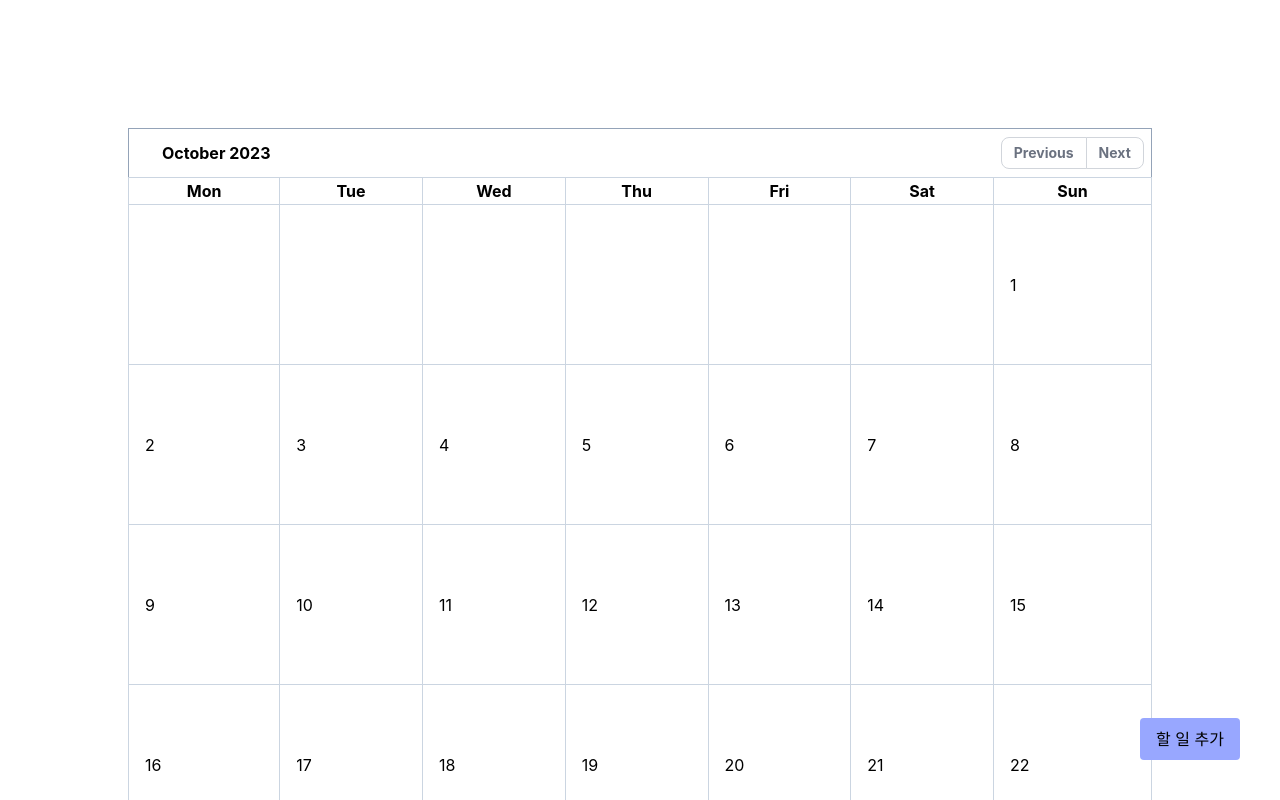
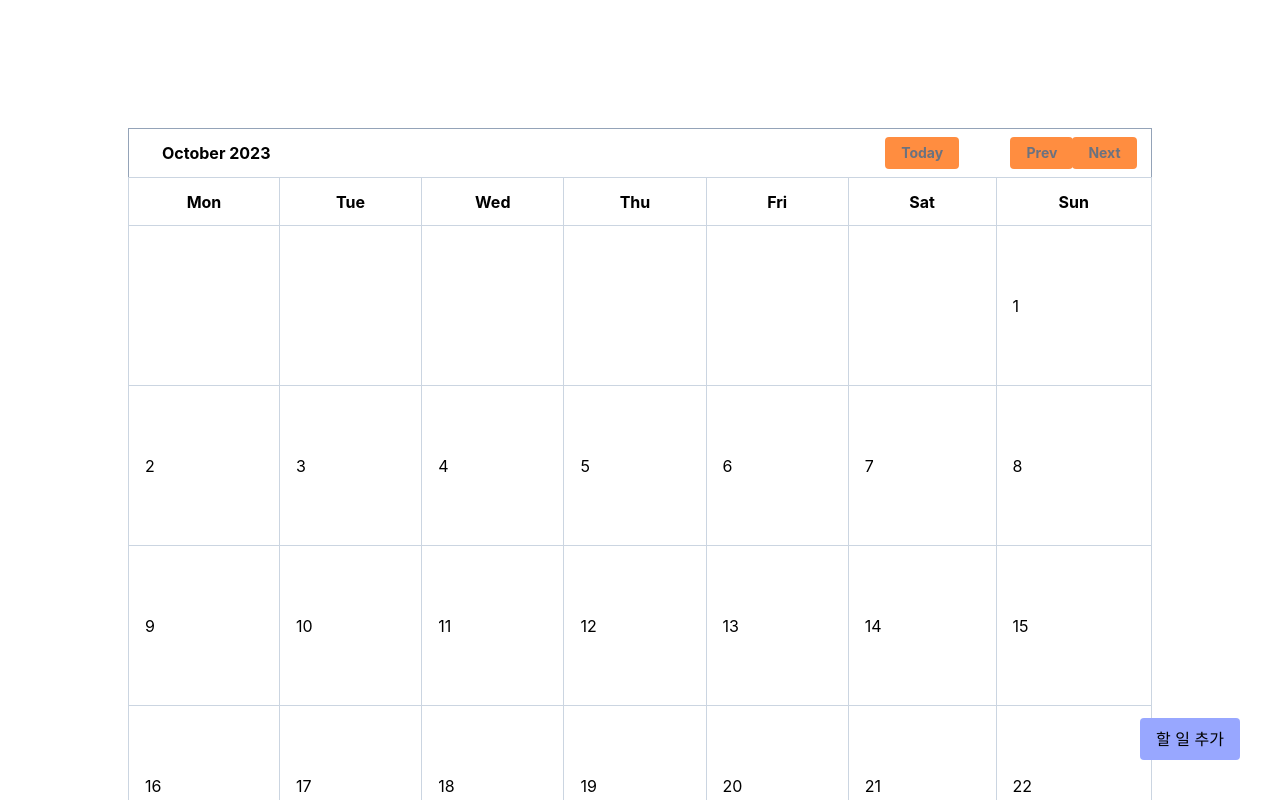
Before and after one commit to sally0314/todo_demo, a React (Create React App) app: page / in a window 1280 px wide. Shown: the top 800 px of the page. Built offline with nearby package versions, Linux system fonts and the light colour scheme.

Commit message:
week3_sangmin, Add calendar context

```diff
--- a/src/App.tsx
+++ b/src/App.tsx
@@ -1,16 +1,19 @@
 import Container from 'components/Container';
 // import TodoContents from 'components/TodoContents';
 import TodoModal from 'components/TodoModal';
-import { TodoContextProvider } from 'components/TodoContext';
+import {TodoContextProvider} from 'components/TodoContext';
 import TodoCalendar from "./components/TodoCalendar";
+import {TodoCalendarContextProvider} from "./contexts/TodoCalendarContext";
 
 function App() {
     return (
         <Container>
             <TodoContextProvider>
                 {/*<TodoContents />*/}
-                <TodoCalendar/>
-                <TodoModal />
+                <TodoCalendarContextProvider>
+                    <TodoCalendar/>
+                </TodoCalendarContextProvider>
+                <TodoModal/>
             </TodoContextProvider>
         </Container>
     );
--- a/src/components/Button.tsx
+++ b/src/components/Button.tsx
@@ -2,6 +2,7 @@ import styled from "@emotion/styled";
 
 interface ContainerProps {
     readonly color: string;
+    readonly className: string;
 }
 
 const Container = styled.button<ContainerProps>`
@@ -25,12 +26,13 @@ const Container = styled.button<ContainerProps>`
 interface Props {
     readonly label: string;
     readonly color?: string;
+    readonly className?: string;
     readonly onClick?: () => void;
 }
 
-const Button = ({ label, color = '#FF8D40', onClick }: Props) => {
+const Button = ({ label, color = '#FF8D40', onClick, className = '' }: Props) => {
     return (
-        <Container color = {color} onClick = {onClick}>{label}</Container>
+        <Container color = {color} onClick = {onClick} className={className}>{label}</Container>
     );
 };
 
--- a/src/components/TodoCalendar.tsx
+++ b/src/components/TodoCalendar.tsx
@@ -1,6 +1,8 @@
 import styled from "@emotion/styled";
 import dayjs, {Dayjs} from 'dayjs';
-
+import {TodoCalendarContext} from "../contexts/TodoCalendarContext";
+import {useContext} from "react";
+import Button from "./Button";
 
 const Container = styled.div`
   width: 100%;
@@ -20,6 +22,7 @@ const MonthSelector = styled.nav`
 
 const DayHeader = styled.th`
   width: 10rem;
+  height: 3rem;
 `
 const Day = styled.td`
   width: 10rem;
@@ -28,7 +31,8 @@ const Day = styled.td`
 `
 
 const TodoCalendar = () => {
-    const workDate: Dayjs = dayjs()
+    const {settings, goPrev, goToday, goNext} = useContext(TodoCalendarContext)
+    const workDate: Dayjs = settings.currentDate || dayjs()
     const title: string = workDate.clone().format('MMMM YYYY')
     const daysInMonth: number = workDate.daysInMonth()
     // 0 (Sunday) to 6 (Saturday)
@@ -43,7 +47,7 @@ const TodoCalendar = () => {
     for (let i: number = 0; i < chunks.length; i++) {
         chunks[i] = days.splice(0, 7)
     }
-    console.log(chunks)
+
     return (
         <Container className="flex items-center justify-center">
             <table className="table-auto border-collapse border border-slate-400">
@@ -58,23 +62,35 @@ const TodoCalendar = () => {
                     <th></th>
                     <th></th>
                     <th></th>
-                    <th></th>
                     <th>
                         <MonthSelector>
                             <ul className="inline-flex -space-x-px text-sm">
                                 <li>
-                                    <a href="#"
-                                       className="flex items-center justify-center px-3 h-8 ml-0 leading-tight text-gray-500 bg-white border border-gray-300 rounded-l-lg hover:bg-gray-100 hover:text-gray-700 dark:bg-gray-800 dark:border-gray-700 dark:text-gray-400 dark:hover:bg-gray-700 dark:hover:text-white"
-                                    >
-                                        Previous
-                                    </a>
+                                    <Button
+                                        label="Today"
+                                        className="flex items-center justify-center px-3 h-8 ml-0 leading-tight text-gray-500 bg-white border border-gray-300 rounded-l-lg hover:bg-gray-100 hover:text-gray-700 dark:bg-gray-800 dark:border-gray-700 dark:text-gray-400 dark:hover:bg-gray-700 dark:hover:text-white"
+                                        onClick={goToday}
+                                    />
+                                </li>
+                            </ul>
+                        </MonthSelector>
+                    </th>
+                    <th>
+                        <MonthSelector>
+                            <ul className="inline-flex -space-x-px text-sm">
+                                <li>
+                                    <Button
+                                        label="Prev"
+                                        className="flex items-center justify-center px-3 h-8 ml-0 leading-tight text-gray-500 bg-white border border-gray-300 rounded-l-lg hover:bg-gray-100 hover:text-gray-700 dark:bg-gray-800 dark:border-gray-700 dark:text-gray-400 dark:hover:bg-gray-700 dark:hover:text-white"
+                                        onClick={goPrev}
+                                    />
                                 </li>
                                 <li>
-                                    <a href="#"
-                                       className="flex items-center justify-center px-3 h-8 leading-tight text-gray-500 bg-white border border-gray-300 rounded-r-lg hover:bg-gray-100 hover:text-gray-700 dark:bg-gray-800 dark:border-gray-700 dark:text-gray-400 dark:hover:bg-gray-700 dark:hover:text-white"
-                                    >
-                                        Next
-                                    </a>
+                                    <Button
+                                        label="Next"
+                                        className="flex items-center justify-center px-3 h-8 leading-tight text-gray-500 bg-white border border-gray-300 rounded-r-lg hover:bg-gray-100 hover:text-gray-700 dark:bg-gray-800 dark:border-gray-700 dark:text-gray-400 dark:hover:bg-gray-700 dark:hover:text-white"
+                                        onClick={goNext}
+                                    />
                                 </li>
                             </ul>
                         </MonthSelector>
@@ -97,7 +113,7 @@ const TodoCalendar = () => {
                             {row.map((x: number, j: number) => {
                                 return (
                                     <Day className="border border-slate-300" key={`col-${j}`}>
-                                        {x === 0 ? '' : x}
+                                        <div>{x === 0 ? '' : x}</div>
                                     </Day>)
                             })}
                         </tr>
--- /dev/null
+++ b/src/contexts/TodoCalendarContext.tsx
@@ -0,0 +1,71 @@
+import {createContext, useState} from "react";
+import dayjs, {Dayjs} from "dayjs";
+
+export interface TodoCalendarSettings {
+    currentDate?: Dayjs
+}
+
+interface Context {
+    readonly settings: TodoCalendarSettings;
+    readonly goPrev: () => void;
+    readonly goToday: () => void;
+    readonly goNext: () => void;
+}
+
+class SimpleTodoCalendarSettings implements TodoCalendarSettings {
+    currentDate?: Dayjs
+
+    constructor(currentDate?: Dayjs) {
+        this.currentDate = currentDate
+    }
+
+}
+
+export const TodoCalendarContext = createContext<Context>({
+    settings: new SimpleTodoCalendarSettings(),
+    /* eslint-disable @typescript-eslint/no-empty-function */
+    goPrev: (): void => {
+    },
+    goToday: (): void => {
+    },
+    goNext: (): void => {
+    },
+    /* eslint-enable @typescript-eslint/no-empty-function */
+});
+
+interface Props {
+    readonly children: JSX.Element | JSX.Element[];
+}
+
+
+export const TodoCalendarContextProvider = ({children}: Props) => {
+    const [currentDate, setCurrentDate] = useState<Dayjs>(dayjs());
+
+    const goPrev = () => {
+        const newDate = dayjs(currentDate).subtract(1, 'month')
+        setCurrentDate(newDate)
+    };
+
+    const goNext = () => {
+        const newDate = dayjs(currentDate).add(1, 'month')
+        setCurrentDate(newDate)
+    };
+
+    const goToday = () => {
+        const newDate = dayjs()
+        setCurrentDate(newDate)
+    };
+
+
+    return (
+        <TodoCalendarContext.Provider
+            value={{
+                settings: new SimpleTodoCalendarSettings(currentDate),
+                goPrev,
+                goNext,
+                goToday,
+            }}>
+            {children}
+        </TodoCalendarContext.Provider>
+    );
+};
```
